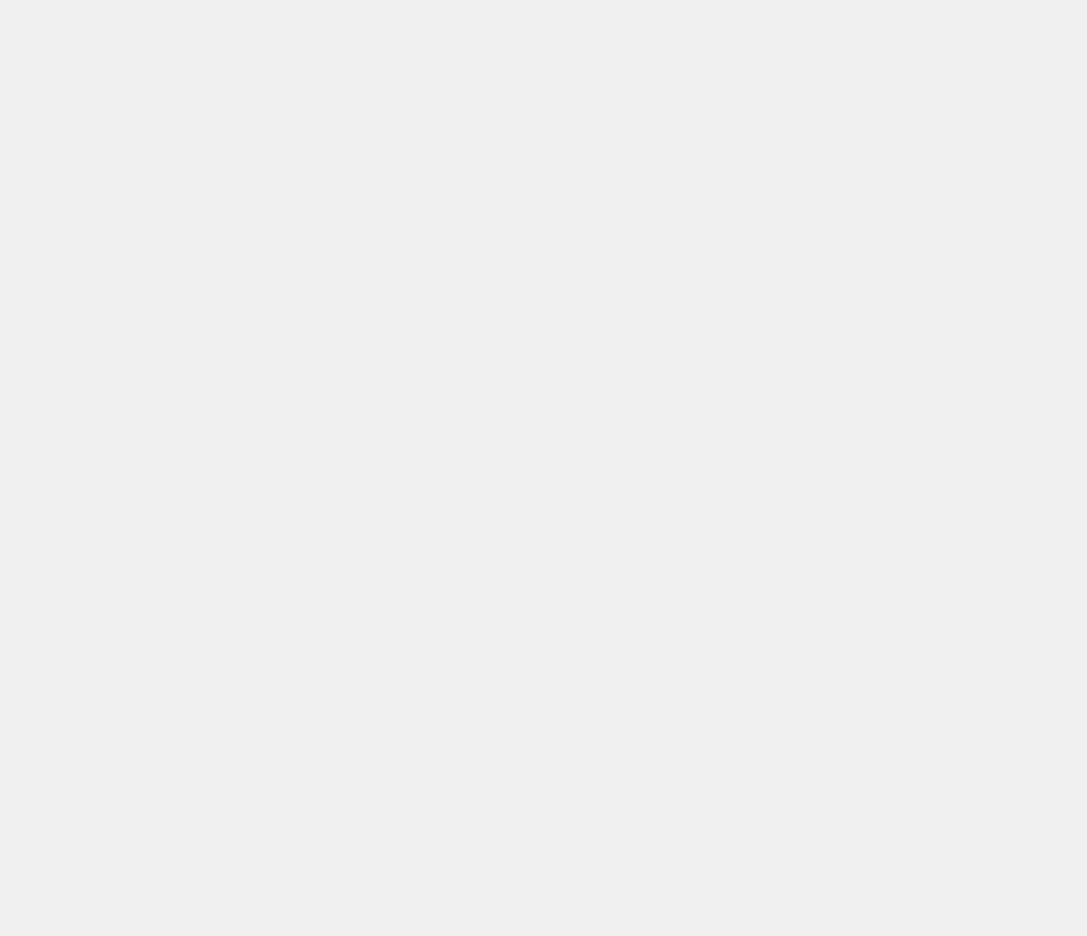
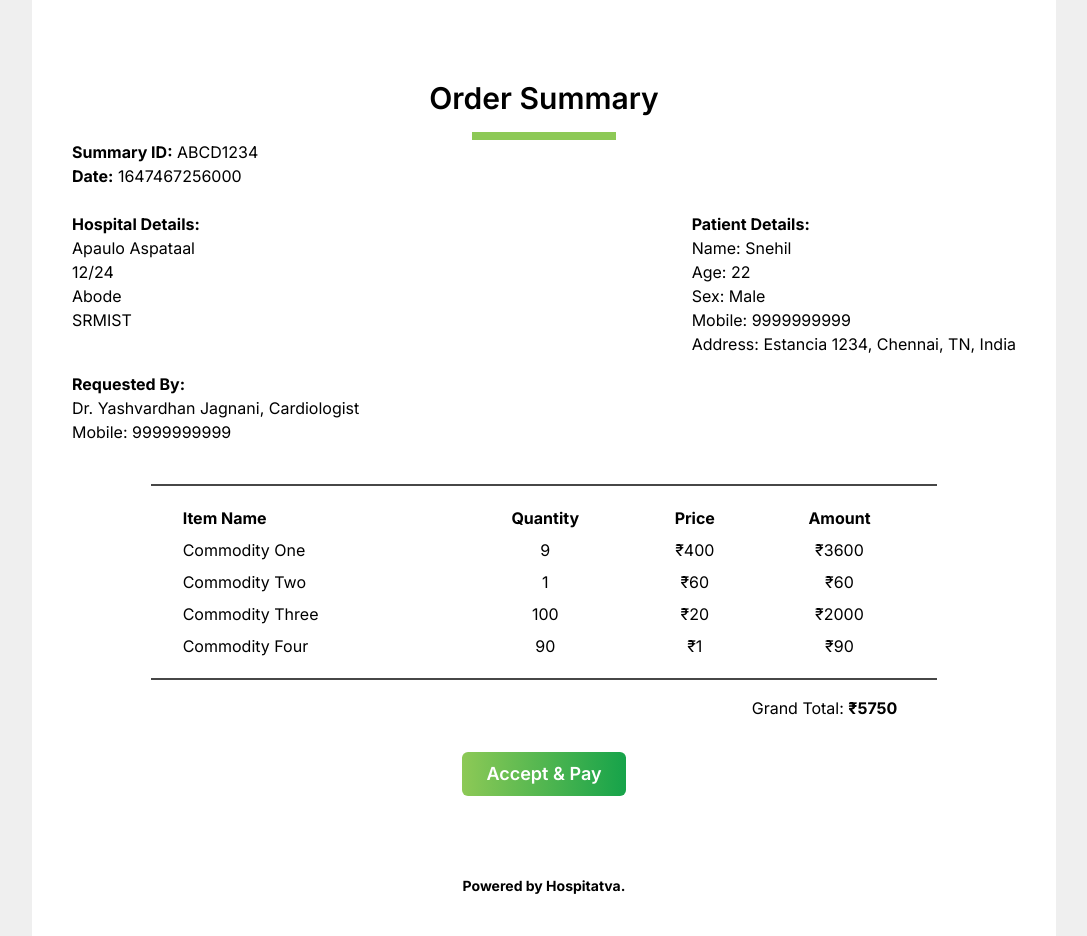
Before and after one commit to jagnani73/hospitatva, a Next.js app in the folder packages/hospitatva-frontend-app/: page /summary/1 in a window 1280 px wide. Shown: the part 260-1196 px from the top of the page, without its empty margins (96-1183 px from the left). Before the commit the page ends 800 px from the top, so only its background shows below. Built offline with nearby package versions, Linux system fonts and the light colour scheme.

Commit message:
wip(fe/app/summary): magic login

```diff
--- a/packages/hospitatva-frontend-app/components/home/hero.tsx
+++ b/packages/hospitatva-frontend-app/components/home/hero.tsx
@@ -1,11 +1,10 @@
-import Link from "next/link";
 import { HeroProps } from "../../utils/interfaces/home";
 import { Header } from "../shared";
 import { Card } from "./";
 
 const Hero = ({ hospitals }: HeroProps) => {
   return (
-    <section className="mx-auto w-10/12 pt-36">
+    <section className="mx-auto mt-6 w-10/12">
       <Header type="secondary">Hospitals near you</Header>
 
       <div className="grid grid-cols-4 gap-16">
--- a/packages/hospitatva-frontend-app/components/shared/header.tsx
+++ b/packages/hospitatva-frontend-app/components/shared/header.tsx
@@ -1,13 +1,14 @@
-import { Button } from ".";
 import { HeaderProps } from "../../utils/interfaces/shared";
 
-const Header = ({ type, children, tagline }: HeaderProps) => {
+const Header = ({ type, children, tagline, className = "" }: HeaderProps) => {
   switch (type) {
     case "primary": {
       return (
-        <div className="flex items-end">
+        <div className={`flex items-end ${className}`}>
           <div>
-            <h1 className="text-3xl font-semibold">{children}</h1>
+            <h1 className={`text-3xl font-semibold ${className}`}>
+              {children}
+            </h1>
             {tagline && <h2 className="text-xl">{tagline}</h2>}
           </div>
         </div>
@@ -15,7 +16,9 @@ const Header = ({ type, children, tagline }: HeaderProps) => {
     }
     case "secondary": {
       return (
-        <h2 className="mb-8 border-l-4 border-patient-accent py-1 pl-2 text-2xl font-semibold">
+        <h2
+          className={`mb-8 border-l-4 border-patient-accent py-1 pl-2 text-2xl font-semibold ${className}`}
+        >
           {children}
         </h2>
       );
--- a/packages/hospitatva-frontend-app/components/shared/navbar.tsx
+++ b/packages/hospitatva-frontend-app/components/shared/navbar.tsx
@@ -1,6 +1,6 @@
 const Navbar = () => {
   return (
-    <nav className="fixed top-0 left-0 flex w-full bg-gradient-to-r from-patient-accent to-green-600 px-20 py-4">
+    <nav className="sticky top-0 left-0 flex w-full bg-gradient-to-r from-patient-accent to-green-600 px-20 py-4">
       <figure className="flex w-20 items-center">
         <img src="https://picsum.photos/200" alt="" />
         <figcaption className="ml-4 text-3xl font-bold text-patient-primary">
--- a/packages/hospitatva-frontend-app/components/summary/summary.tsx
+++ b/packages/hospitatva-frontend-app/components/summary/summary.tsx
@@ -1,7 +1,133 @@
+import { useState } from "react";
+import { Magic } from "magic-sdk";
+
 import { SummaryProps } from "../../utils/interfaces/summary";
+import { Button, Header } from "../shared";
+import { postMagicToken } from "../../services/rest";
 
-const Summary = ({}: SummaryProps) => {
-  return <div></div>;
+const Summary = ({
+  date,
+  doctor,
+  items,
+  patient,
+  summary_id,
+}: SummaryProps) => {
+  const [loading, setLoading] = useState<boolean>();
+
+  const handlePayment = async () => {
+    try {
+      setLoading(true);
+      const magic = new Magic(process.env.NEXT_PUBLIC_MAGIC_API_KEY!);
+      const token = await magic.auth.loginWithMagicLink({
+        email: patient.email,
+        showUI: true,
+      });
+
+      if (token) {
+        const res = await postMagicToken(token, patient.email);
+        console.log(res);
+      }
+    } catch (err) {
+    } finally {
+      setLoading(false);
+    }
+  };
+
+  return (
+    <>
+      <div className="mx-auto w-10/12 max-w-5xl bg-white p-10">
+        <figure>
+          <img src="/hospital-logo.png" className="mx-auto w-96" />
+        </figure>
+
+        <Header type="primary" className="mt-10 justify-center">
+          Order Summary
+        </Header>
+
+        <div className="mx-auto mt-4 h-2 w-36 bg-patient-accent" />
+
+        <div>
+          <p>
+            <span className="font-bold">Summary ID:</span> {summary_id}
+          </p>
+          <p>
+            <span className="font-bold">Date:</span> {date}
+          </p>
+        </div>
+
+        <div className="mt-6 flex items-start justify-between">
+          <div>
+            <p className="font-bold">Hospital Details:</p>
+            <p>{doctor.hospital}</p>
+            {doctor.address.map((add) => (
+              <p key={add}>{add}</p>
+            ))}
+          </div>
+
+          <div>
+            <p className="font-bold">Patient Details:</p>
+            <p>Name: {patient.name}</p>
+            <p>Age: {patient.age}</p>
+            <p>Sex: {patient.sex}</p>
+            <p>Mobile: {patient.number}</p>
+            <p>Address: {patient.address}</p>
+          </div>
+        </div>
+
+        <p className="mt-4 font-bold">Requested By:</p>
+        <p>
+          Dr. {doctor.name}, {doctor.specialty}
+        </p>
+        <p>Mobile: {doctor.number}</p>
+
+        <div className="mx-auto mt-10 w-10/12">
+          <div className=" border-y-2 border-patient-secondary border-opacity-80 p-4">
+            <table className="w-full table-auto">
+              <thead className="">
+                <tr>
+                  <th className="py-1 px-4 text-left">Item Name</th>
+                  <th className="p-1 px-4">Quantity</th>
+                  <th className="p-1 px-4">Price</th>
+                  <th className="p-1 px-4">Amount</th>
+                </tr>
+              </thead>
+              <tbody className="mt-10">
+                {items.map(({ name, price, quantity }) => (
+                  <tr key={name}>
+                    <td className="p-1 px-4">{name}</td>
+                    <td className="p-1 px-4 text-center">{quantity}</td>
+                    <td className="p-1 px-4 text-center">₹{price}</td>
+                    <td className="p-1 px-4 text-center">
+                      ₹{price * quantity}
+                    </td>
+                  </tr>
+                ))}
+              </tbody>
+            </table>
+          </div>
+
+          <p className="mt-4 pr-10 text-right">
+            Grand Total:{" "}
+            <span className="font-bold">
+              ₹
+              {items.reduce(
+                (prev, item) => prev + item.price * item.quantity,
+                0
+              )}
+            </span>
+          </p>
+        </div>
+
+        <div className="mt-8 flex justify-center">
+          <Button onClick={handlePayment}>Accept & Pay</Button>
+        </div>
+
+        <p className="mt-20 text-center text-sm font-bold">
+          Powered by Hospitatva.
+        </p>
+      </div>
+    </>
+  );
 };
 
 export default Summary;
--- a/packages/hospitatva-frontend-app/pages/summary/[id].tsx
+++ b/packages/hospitatva-frontend-app/pages/summary/[id].tsx
@@ -28,6 +28,7 @@ export async function getServerSideProps({
       date: Date.now().toString(),
       patient: {
         name: "Snehil",
+        email: "gizmoclardin@gmail.com",
         sex: "Male",
         age: 22,
         address: "Estancia 1234, Chennai, TN, India",
--- /dev/null
+++ b/packages/hospitatva-frontend-app/services/rest.tsx
@@ -0,0 +1,16 @@
+import axios, { AxiosInstance } from "axios";
+
+const instance: AxiosInstance = axios.create({
+  baseURL: "https://dce45c8eo8.execute-api.ap-south-1.amazonaws.com",
+});
+
+export const postMagicToken = async (
+  token: string,
+  email: string
+): Promise<boolean> => {
+  const res = await instance.post("/user/magic", {
+    token,
+    email,
+  });
+  return res.data.data;
+};
--- a/packages/hospitatva-frontend-app/utils/interfaces/shared.tsx
+++ b/packages/hospitatva-frontend-app/utils/interfaces/shared.tsx
@@ -4,6 +4,7 @@ export interface HeaderProps {
   type: "primary" | "secondary";
   children: React.ReactNode;
   tagline?: string;
+  className?: string;
 }
 
 export interface Validation {
--- a/packages/hospitatva-frontend-app/utils/interfaces/summary.tsx
+++ b/packages/hospitatva-frontend-app/utils/interfaces/summary.tsx
@@ -7,6 +7,7 @@ export interface SummaryProps {
     sex: string;
     address: string;
     number: number;
+    email: string;
   };
   doctor: {
     name: string;
```
Also changed, not shown: packages/hospitatva-frontend-app/package.json (+6 -2 lines), packages/hospitatva-frontend-app/public/hospital-logo.png (added), 1 other file (tests, documents, lock files or other folders).
